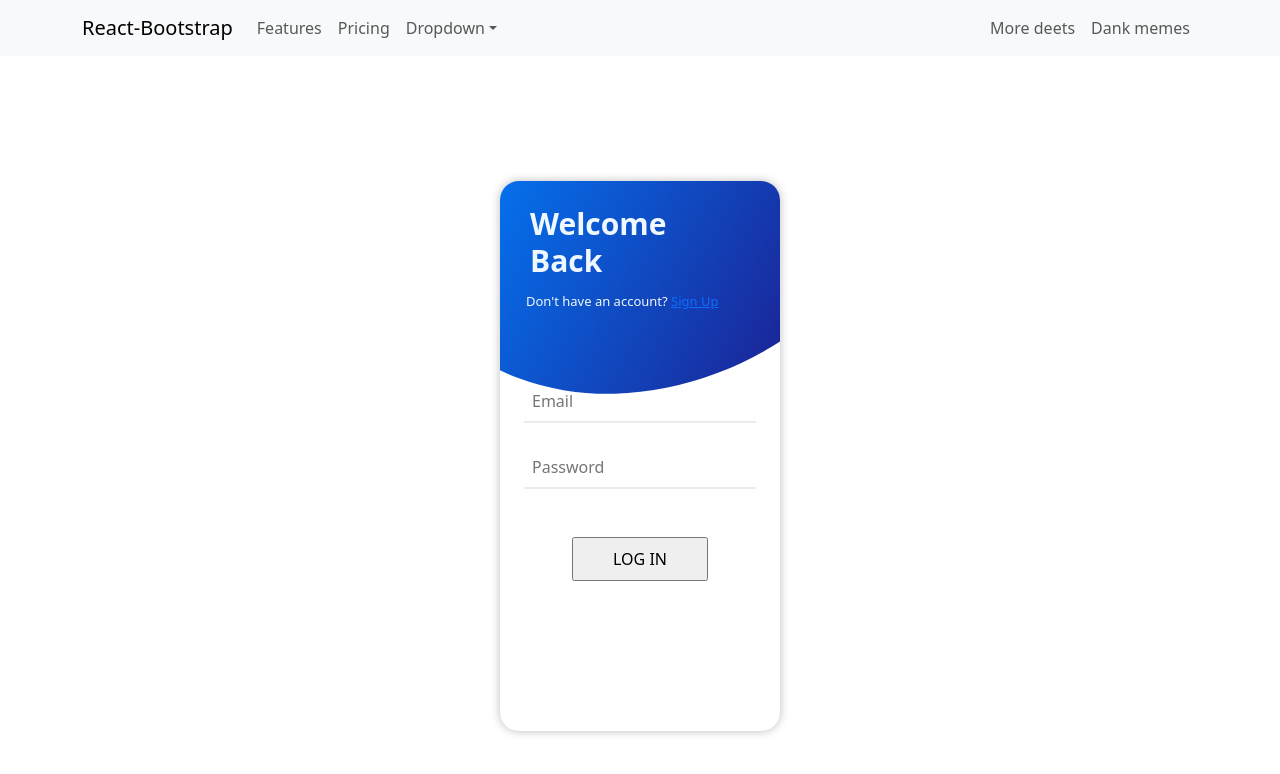
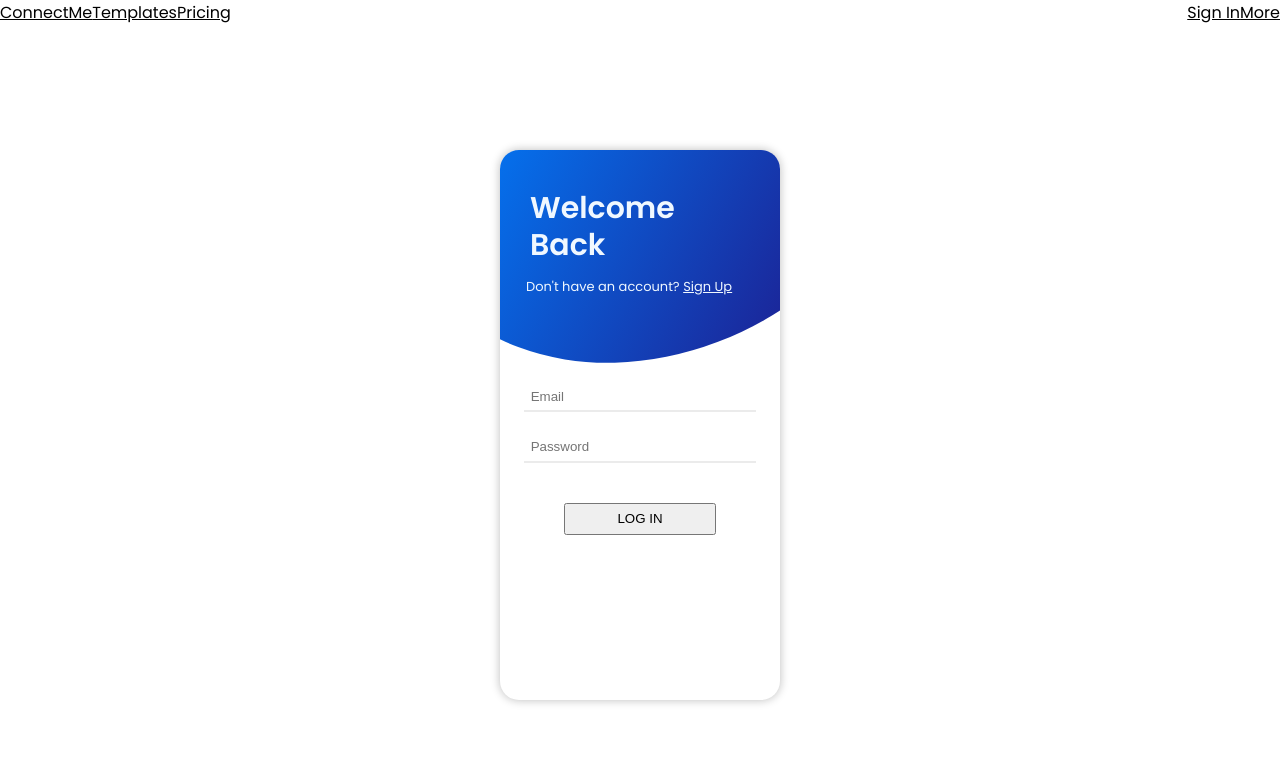
Before and after one commit to LennyRemache/ConnectMe, a React (Create React App) app in the folder frontend/: page /form in a window 1280 px wide. Shown: the top 774 px of the page. Built offline with nearby package versions, Linux system fonts and the light colour scheme.

Commit message:
Removed react bootstrap and made own navbar

```diff
--- a/frontend/package.json
+++ b/frontend/package.json
@@ -7,10 +7,8 @@
     "@testing-library/react": "^13.4.0",
     "@testing-library/user-event": "^13.5.0",
     "axios": "^1.4.0",
-    "bootstrap": "^5.3.1",
     "framer-motion": "^10.13.1",
     "react": "^18.2.0",
-    "react-bootstrap": "^2.8.0",
     "react-dom": "^18.2.0",
     "react-router-dom": "^6.14.2",
     "react-scripts": "5.0.1",
--- a/frontend/src/App.js
+++ b/frontend/src/App.js
@@ -1,16 +1,12 @@
 import { Routes, Route, NavLink } from "react-router-dom";
 import "./App.css";
 //import { motion } from "framer-motion";
-import Form from "./components/AccountForms/Form";
 import NavBar from "./components/NavBar";
 
 function App() {
   return (
     <div className="App">
       <NavBar />
-      <Routes>
-        <Route path="form/*" element={<Form />} />
-      </Routes>
     </div>
   );
 }
--- a/frontend/src/components/NavBar.jsx
+++ b/frontend/src/components/NavBar.jsx
@@ -1,41 +1,27 @@
-import React from "react";
+import React, { useState } from "react";
 
-import Container from "react-bootstrap/Container";
-import Nav from "react-bootstrap/Nav";
-import Navbar from "react-bootstrap/Navbar";
-import NavDropdown from "react-bootstrap/NavDropdown";
+import { NavLink, Routes, Route, useNavigate } from "react-router-dom";
+import "../styles/NavBar.css";
+import Form from "../components/AccountForms/Form.jsx";
 
 function NavBar() {
   return (
-    <Navbar collapseOnSelect expand="lg" className="bg-body-tertiary">
-      <Container>
-        <Navbar.Brand href="#home">React-Bootstrap</Navbar.Brand>
-        <Navbar.Toggle aria-controls="responsive-navbar-nav" />
-        <Navbar.Collapse id="responsive-navbar-nav">
-          <Nav className="me-auto">
-            <Nav.Link href="#features">Features</Nav.Link>
-            <Nav.Link href="#pricing">Pricing</Nav.Link>
-            <NavDropdown title="Dropdown" id="collasible-nav-dropdown">
-              <NavDropdown.Item href="#action/3.1">Action</NavDropdown.Item>
-              <NavDropdown.Item href="#action/3.2">
-                Another action
-              </NavDropdown.Item>
-              <NavDropdown.Item href="#action/3.3">Something</NavDropdown.Item>
-              <NavDropdown.Divider />
-              <NavDropdown.Item href="#action/3.4">
-                Separated link
-              </NavDropdown.Item>
-            </NavDropdown>
-          </Nav>
-          <Nav>
-            <Nav.Link href="#deets">More deets</Nav.Link>
-            <Nav.Link eventKey={2} href="#memes">
-              Dank memes
-            </Nav.Link>
-          </Nav>
-        </Navbar.Collapse>
-      </Container>
-    </Navbar>
+    <>
+      <nav className="mainNav">
+        <div className="leftNav">
+          <NavLink>ConnectMe</NavLink>
+          <NavLink>Templates</NavLink>
+          <NavLink>Pricing</NavLink>
+        </div>
+        <div className="rightNav">
+          <NavLink to="form">Sign In</NavLink>
+          <NavLink>More</NavLink>
+        </div>
+      </nav>
+      <Routes>
+        <Route path="form/*" element={<Form />} />
+      </Routes>
+    </>
   );
 }
 
--- a/frontend/src/index.js
+++ b/frontend/src/index.js
@@ -3,7 +3,6 @@ import ReactDOM from "react-dom/client";
 import "./index.css";
 import App from "./App";
 import { BrowserRouter as Router } from "react-router-dom";
-import "bootstrap/dist/css/bootstrap.min.css";
 
 const root = ReactDOM.createRoot(document.getElementById("root"));
 root.render(
--- /dev/null
+++ b/frontend/src/styles/NavBar.css
@@ -0,0 +1,4 @@
+.mainNav {
+  display: flex;
+  justify-content: space-between;
+}
```
Also changed, not shown: 1 other file (tests, documents, lock files or other folders).
